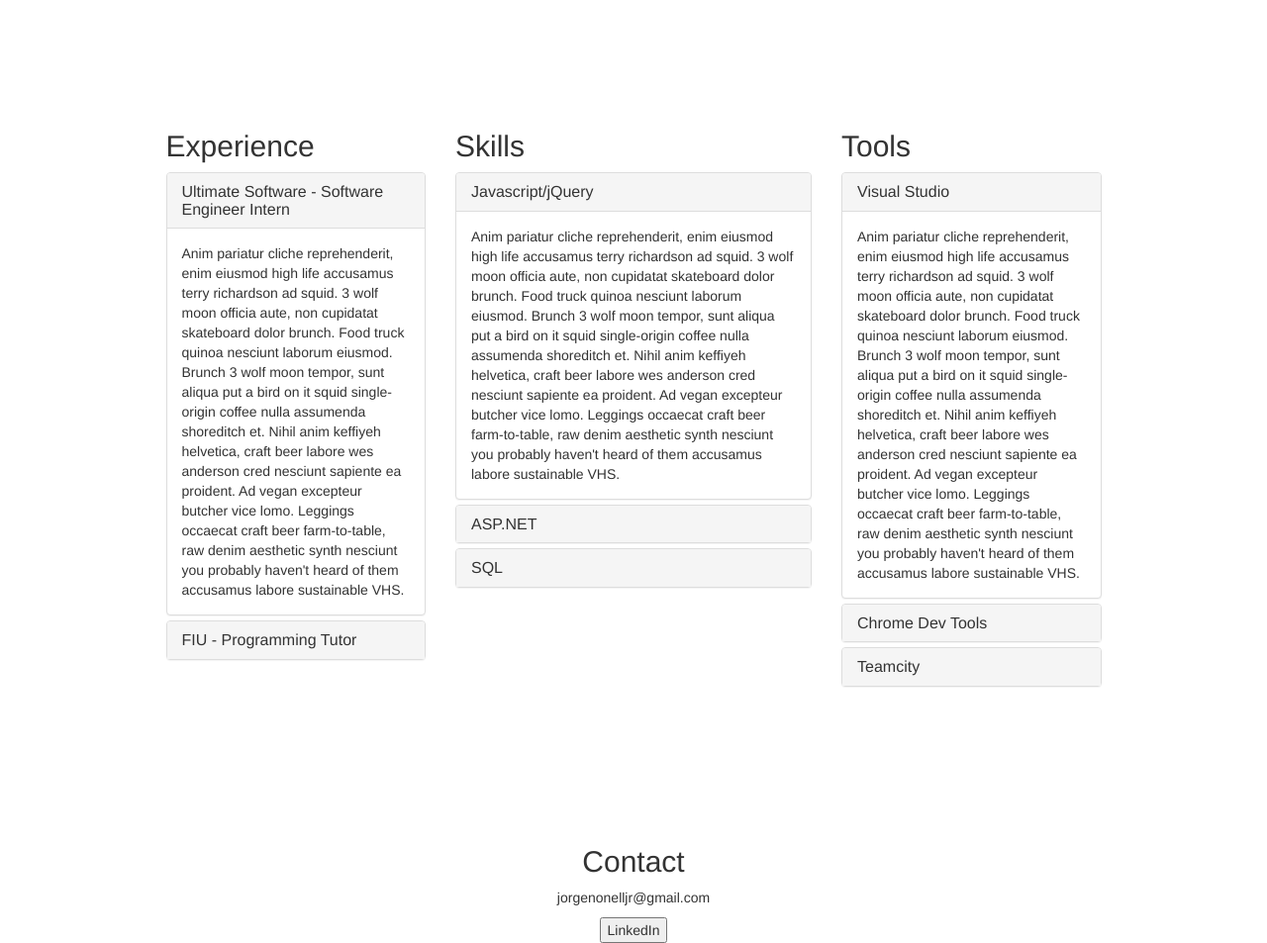
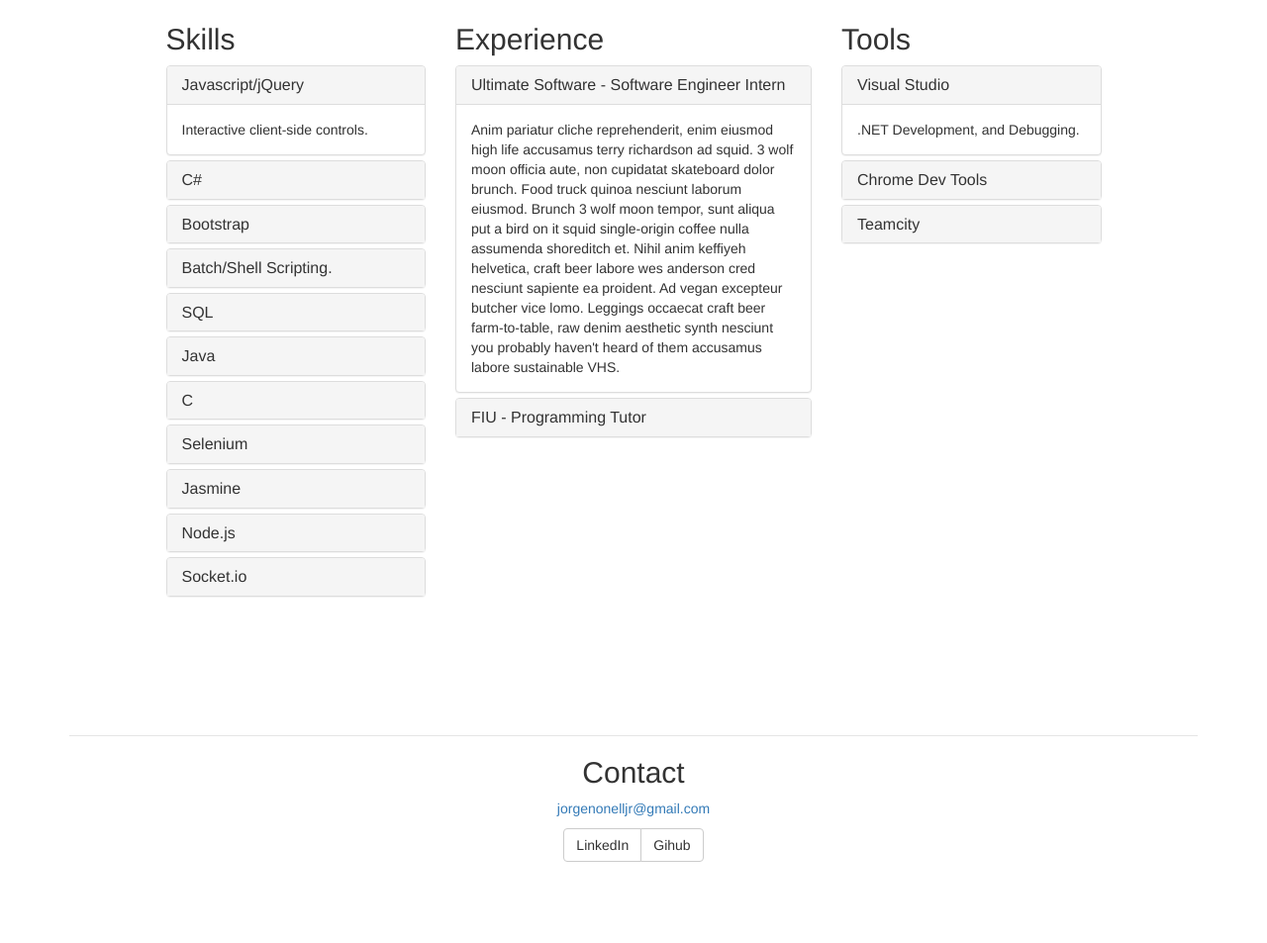
Before and after one commit to darkusaido/jorgenonell.me, a website: page client/dev/dev.html in a window 1280 px wide. Shown: the part 1440-2393 px from the top of the page at 99% size. After the commit the page ends 2331 px from the top, so only its background shows below. Drawn offline with nearby package versions, Linux system fonts and the light colour scheme; files that its build step writes are made by us from their sources; files whose address does not match are found by name.

Commit message:
Cleaned up footer

```diff
--- a/client/dev/dev.css
+++ b/client/dev/dev.css
@@ -12,6 +12,18 @@
 	margin-bottom: 0;
 }
 
-.jumbotron{
-	padding-top: 0;
+#contact{
+	background-color: #999;
 }
+
+.email-link{
+	margin-bottom: 10px;
+}
+.footer-section{
+    padding-bottom: 40px;
+    border-top: 1px solid #e5e5e5;
+}
+.footer-button{
+	margin-right: : 30px;
+	display: inline;
+}
--- a/client/dev/dev.html
+++ b/client/dev/dev.html
@@ -42,13 +42,13 @@
 			</div>
 		</div>
 
-		<div class="jumbotron">
+
 			<img  id="main_img" src="img/day.jpg" class="img-responsive">
-			<div class="row container text-center">
-				<h1 id="moment">Jorge Nonell - Developer</h1>
+			<div class="row-fluid container text-center">
+				<h1>Jorge Nonell - Developer</h1>
 				<button class="btn btn-primary">Download Resume</button>
 			</div>
-		</div>
+
 
 		<div class="container">
 			<div id="about" class="row top30 container well well-lg">
@@ -56,9 +56,167 @@
 				<p class="lead">Farm-to-table 3 wolf moon polaroid, selvage lomo locavore bicycle rights Marfa fanny pack chambray paleo quinoa stumptown XOXO scenester. 8-bit wolf organic try-hard mlkshk biodiesel, leggings kitsch meditation. Lo-fi kale chips roof party slow-carb pour-over, +1 bespoke pop-up small batch retro kitsch lumbersexual Carles. Bicycle rights literally Bushwick, pour-over Wes Anderson mustache retro fanny pack cray. Occupy whatever four dollar toast chillwave, Echo Park ennui crucifix organic keytar High Life health goth cold-pressed. Hella mustache meh tote bag, selvage farm-to-table cray Wes Anderson authentic fixie. Wes Anderson seitan ugh, plaid roof party flexitarian crucifix artisan jean shorts cardigan American Apparel cliche readymade try-hard High Life.
 				</p>
 			</div>
-
 			<div class="row top120">
-				<div class="col-md-3 col-md-offset-1">
+				<div class="col-md-3 col-md-offset-1" >
+					<h2>Skills</h2>
+					<div class="panel-group" id="skills" role="tablist" aria-multiselectable="true">
+						<div class="panel panel-default">
+						    <div class="panel-heading" role="tab" id="heading-js">
+						      	<h4 class="panel-title">
+						        	<a role="button" data-toggle="collapse" data-parent="#skills" href="#collapse-js" aria-expanded="true" aria-controls="collapse-js">
+						          		Javascript/jQuery
+						        	</a>
+						      	</h4>
+						    </div>
+						    <div id="collapse-js" class="panel-collapse collapse in" role="tabpanel" aria-labelledby="heading-js">
+						      	<div class="panel-body">
+							        Interactive client-side controls.
+							    </div>
+						    </div>
+						</div>
+						  	<div class="panel panel-default">
+						    	<div class="panel-heading" role="tab" id="heading-cshar">
+						      		<h4 class="panel-title">
+						        		<a class="collapsed" role="button" data-toggle="collapse" data-parent="#skills" href="#collapse-cshar" aria-expanded="false" aria-controls="collapse-cshar">
+					          				C#
+						        		</a>
+						      		</h4>
+						    	</div>
+						    <div id="collapse-cshar" class="panel-collapse collapse" role="tabpanel" aria-labelledby="heading-cshar">
+						      	<div class="panel-body">
+							        Object-Oriented Web, Desktop, and Command Line Application Development.
+						      	</div>
+						    </div>
+					  	</div>
+					  	<div class="panel panel-default">
+					    	<div class="panel-heading" role="tab" id="heading-bs">
+						      	<h4 class="panel-title">
+						        	<a class="collapsed" role="button" data-toggle="collapse" data-parent="#skills" href="#collapse-bs" aria-expanded="false" aria-controls="collapse-bs">
+							        	Bootstrap
+							        </a>
+						      	</h4>
+						    </div>
+						    <div id="collapse-bs" class="panel-collapse collapse" role="tabpanel" aria-labelledby="heading-bs">
+						      	<div class="panel-body">
+							        Responsive Web Design.
+						      	</div>
+						    </div>
+					  	</div>
+					  	<div class="panel panel-default">
+					    	<div class="panel-heading" role="tab" id="heading-btsh">
+						      	<h4 class="panel-title">
+						        	<a class="collapsed" role="button" data-toggle="collapse" data-parent="#skills" href="#collapse-btsh" aria-expanded="false" aria-controls="collapse-btsh">
+							        	Batch/Shell Scripting.
+							        </a>
+						      	</h4>
+						    </div>
+						    <div id="collapse-btsh" class="panel-collapse collapse" role="tabpanel" aria-labelledby="heading-btsh">
+						      	<div class="panel-body">
+							        Automating System Processes and Program Execution.
+						      	</div>
+						    </div>
+					  	</div>
+					  	<div class="panel panel-default">
+					    	<div class="panel-heading" role="tab" id="heading-sql">
+						      	<h4 class="panel-title">
+						        	<a class="collapsed" role="button" data-toggle="collapse" data-parent="#skills" href="#collapse-sql" aria-expanded="false" aria-controls="collapse-sql">
+							        	SQL
+							        </a>
+						      	</h4>
+						    </div>
+						    <div id="collapse-sql" class="panel-collapse collapse" role="tabpanel" aria-labelledby="heading-sql">
+						      	<div class="panel-body">
+							        Basic data-access, store procedure, and debugging.
+						      	</div>
+						    </div>
+					  	</div>
+					  	<div class="panel panel-default">
+					    	<div class="panel-heading" role="tab" id="heading-java">
+						      	<h4 class="panel-title">
+						        	<a class="collapsed" role="button" data-toggle="collapse" data-parent="#skills" href="#collapse-java" aria-expanded="false" aria-controls="collapse-java">
+							        	Java
+							        </a>
+						      	</h4>
+						    </div>
+						    <div id="collapse-java" class="panel-collapse collapse" role="tabpanel" aria-labelledby="heading-java">
+						      	<div class="panel-body">
+							        Object-Oriented Applications.
+						      	</div>
+						    </div>
+					  	</div>
+					  	<div class="panel panel-default">
+					    	<div class="panel-heading" role="tab" id="heading-c">
+						      	<h4 class="panel-title">
+						        	<a class="collapsed" role="button" data-toggle="collapse" data-parent="#skills" href="#collapse-c" aria-expanded="false" aria-controls="collapse-c">
+							        	C
+							        </a>
+						      	</h4>
+						    </div>
+						    <div id="collapse-c" class="panel-collapse collapse" role="tabpanel" aria-labelledby="heading-c">
+						      	<div class="panel-body">
+							        Kernel-level and network programming.
+						      	</div>
+						    </div>
+					  	</div>
+					  	<div class="panel panel-default">
+					    	<div class="panel-heading" role="tab" id="heading-sel">
+						      	<h4 class="panel-title">
+						        	<a class="collapsed" role="button" data-toggle="collapse" data-parent="#skills" href="#collapse-sel" aria-expanded="false" aria-controls="collapse-sel">
+							        	Selenium
+							        </a>
+						      	</h4>
+						    </div>
+						    <div id="collapse-sel" class="panel-collapse collapse" role="tabpanel" aria-labelledby="heading-sel">
+						      	<div class="panel-body">
+							        Automated UI Testing.
+						      	</div>
+						    </div>
+					  	</div>
+					  	<div class="panel panel-default">
+					    	<div class="panel-heading" role="tab" id="heading-jas">
+						      	<h4 class="panel-title">
+						        	<a class="collapsed" role="button" data-toggle="collapse" data-parent="#skills" href="#collapse-jas" aria-expanded="false" aria-controls="collapse-jas">
+							        	Jasmine
+							        </a>
+						      	</h4>
+						    </div>
+						    <div id="collapse-jas" class="panel-collapse collapse" role="tabpanel" aria-labelledby="heading-jas">
+						      	<div class="panel-body">
+							        Javascript Unit Testing.
+						      	</div>
+						    </div>
+					  	</div>
+					  	<div class="panel panel-default">
+					    	<div class="panel-heading" role="tab" id="heading-node">
+						      	<h4 class="panel-title">
+						        	<a class="collapsed" role="button" data-toggle="collapse" data-parent="#skills" href="#collapse-node" aria-expanded="false" aria-controls="collapse-node">
+							        	Node.js
+							        </a>
+						      	</h4>
+						    </div>
+						    <div id="collapse-node" class="panel-collapse collapse" role="tabpanel" aria-labelledby="heading-node">
+						      	<div class="panel-body">
+							        HTTP Server, Request/Reponse Pattern.
+						      	</div>
+						    </div>
+					  	</div>
+					  	<div class="panel panel-default">
+					    	<div class="panel-heading" role="tab" id="heading-sock">
+						      	<h4 class="panel-title">
+						        	<a class="collapsed" role="button" data-toggle="collapse" data-parent="#skills" href="#collapse-sock" aria-expanded="false" aria-controls="collapse-sock">
+							        	Socket.io
+							        </a>
+						      	</h4>
+						    </div>
+						    <div id="collapse-sock" class="panel-collapse collapse" role="tabpanel" aria-labelledby="heading-sock">
+						      	<div class="panel-body">
+							        Synchronizing UI and Internal Program State Across All Clients.
+						      	</div>
+						    </div>
+					  	</div>
+					</div>
+				</div>
+				<div class="col-md-4">
 					<h2>Experience</h2>
 					<div class="panel-group" id="exp" role="tablist" aria-multiselectable="true">
 						<div class="panel panel-default">
@@ -91,61 +249,6 @@
 					  	</div>
 			  		</div>
 				</div>
-				<div class="col-md-4" >
-					<h2>Skills</h2>
-					<div class="panel-group" id="skills" role="tablist" aria-multiselectable="true">
-						<div class="panel panel-default">
-						    <div class="panel-heading" role="tab" id="heading-js">
-						      	<h4 class="panel-title">
-						        	<a role="button" data-toggle="collapse" data-parent="#skills" href="#collapse-js" aria-expanded="true" aria-controls="collapse-js">
-						          		Javascript/jQuery
-						        	</a>
-						      	</h4>
-						    </div>
-						    <div id="collapse-js" class="panel-collapse collapse in" role="tabpanel" aria-labelledby="heading-js">
-						      	<div class="panel-body">
-							        Anim pariatur cliche reprehenderit, enim eiusmod high life accusamus terry richardson ad squid. 3 wolf moon officia aute, non cupidatat skateboard dolor brunch. Food truck quinoa nesciunt laborum eiusmod. Brunch 3 wolf moon tempor, sunt aliqua put a bird on it squid single-origin coffee nulla assumenda shoreditch et. Nihil anim keffiyeh helvetica, craft beer labore wes anderson cred nesciunt sapiente ea proident. Ad vegan excepteur butcher vice lomo. Leggings occaecat craft beer farm-to-table, raw denim aesthetic synth nesciunt you probably haven't heard of them accusamus labore sustainable VHS.
-							    </div>
-						    </div>
-						</div>
-						  	<div class="panel panel-default">
-						    	<div class="panel-heading" role="tab" id="heading-asp">
-						      		<h4 class="panel-title">
-						        		<a class="collapsed" role="button" data-toggle="collapse" data-parent="#skills" href="#collapse-asp" aria-expanded="false" aria-controls="collapse-asp">
-					          				ASP.NET
-						        		</a>
-						      		</h4>
-						    	</div>
-						    <div id="collapse-asp" class="panel-collapse collapse" role="tabpanel" aria-labelledby="heading-asp">
-						      	<div class="panel-body">
-							        Anim pariatur cliche reprehenderit, enim eiusmod high life accusamus terry richardson ad squid. 3 wolf moon officia aute, non cupidatat skateboard dolor brunch. Food truck quinoa nesciunt laborum eiusmod. Brunch 3 wolf moon tempor, sunt aliqua put a bird on it squid single-origin coffee nulla assumenda shoreditch et. Nihil anim keffiyeh helvetica, craft beer labore wes anderson cred nesciunt sapiente ea proident. Ad vegan excepteur butcher vice lomo. Leggings occaecat craft beer farm-to-table, raw denim aesthetic synth nesciunt you probably haven't heard of them accusamus labore sustainable VHS.
-						      	</div>
-						    </div>
-					  	</div>
-					  	<div class="panel panel-default">
-					    	<div class="panel-heading" role="tab" id="heading-sql">
-						      	<h4 class="panel-title">
-						        	<a class="collapsed" role="button" data-toggle="collapse" data-parent="#skills" href="#collapse-sql" aria-expanded="false" aria-controls="collapse-sql">
-							        	SQL
-							        </a>
-						      	</h4>
-						    </div>
-						    <div id="collapse-sql" class="panel-collapse collapse" role="tabpanel" aria-labelledby="heading-sql">
-						      	<div class="panel-body">
-							        Anim pariatur cliche reprehenderit, enim eiusmod high life accusamus terry richardson ad squid. 3 wolf moon officia aute, non cupidatat skateboard dolor brunch. Food truck quinoa nesciunt laborum eiusmod. Brunch 3 wolf moon tempor, sunt aliqua put a bird on it squid single-origin coffee nulla assumenda shoreditch et. Nihil anim keffiyeh helvetica, craft beer labore wes anderson cred nesciunt sapiente ea proident. Ad vegan excepteur butcher vice lomo. Leggings occaecat craft beer farm-to-table, raw denim aesthetic synth nesciunt you probably haven't heard of them accusamus labore sustainable VHS.
-						      	</div>
-						    </div>
-					  	</div>
-					</div>
-				</div>
-<!-- 				<li>Java</li>
-						<li>C</li>
-						<li>Command Line</li>
-						<li>Git</li>
-						<li>SVN</li>
-						<li>Selenium</li>
-						<li>Jasmine</li>
-						<li>Node.js</li> -->
 				<div class="col-md-3">
 					<h2>Tools</h2>
 					<div class="panel-group" id="tools" role="tablist" aria-multiselectable="true">
@@ -159,7 +262,7 @@
 						    </div>
 						    <div id="collapse-vs" class="panel-collapse collapse in" role="tabpanel" aria-labelledby="heading-vs">
 						      	<div class="panel-body">
-							        Anim pariatur cliche reprehenderit, enim eiusmod high life accusamus terry richardson ad squid. 3 wolf moon officia aute, non cupidatat skateboard dolor brunch. Food truck quinoa nesciunt laborum eiusmod. Brunch 3 wolf moon tempor, sunt aliqua put a bird on it squid single-origin coffee nulla assumenda shoreditch et. Nihil anim keffiyeh helvetica, craft beer labore wes anderson cred nesciunt sapiente ea proident. Ad vegan excepteur butcher vice lomo. Leggings occaecat craft beer farm-to-table, raw denim aesthetic synth nesciunt you probably haven't heard of them accusamus labore sustainable VHS.
+							        .NET Development, and Debugging.
 							    </div>
 						    </div>
 						</div>
@@ -173,7 +276,7 @@
 						    	</div>
 						    <div id="collapse-cdt" class="panel-collapse collapse" role="tabpanel" aria-labelledby="heading-cdt">
 						      	<div class="panel-body">
-							        Anim pariatur cliche reprehenderit, enim eiusmod high life accusamus terry richardson ad squid. 3 wolf moon officia aute, non cupidatat skateboard dolor brunch. Food truck quinoa nesciunt laborum eiusmod. Brunch 3 wolf moon tempor, sunt aliqua put a bird on it squid single-origin coffee nulla assumenda shoreditch et. Nihil anim keffiyeh helvetica, craft beer labore wes anderson cred nesciunt sapiente ea proident. Ad vegan excepteur butcher vice lomo. Leggings occaecat craft beer farm-to-table, raw denim aesthetic synth nesciunt you probably haven't heard of them accusamus labore sustainable VHS.
+							        Web Debugging.
 						      	</div>
 						    </div>
 					  	</div>
@@ -187,7 +290,7 @@
 						    </div>
 						    <div id="collapse-tc" class="panel-collapse collapse" role="tabpanel" aria-labelledby="heading-tc">
 						      	<div class="panel-body">
-							        Anim pariatur cliche reprehenderit, enim eiusmod high life accusamus terry richardson ad squid. 3 wolf moon officia aute, non cupidatat skateboard dolor brunch. Food truck quinoa nesciunt laborum eiusmod. Brunch 3 wolf moon tempor, sunt aliqua put a bird on it squid single-origin coffee nulla assumenda shoreditch et. Nihil anim keffiyeh helvetica, craft beer labore wes anderson cred nesciunt sapiente ea proident. Ad vegan excepteur butcher vice lomo. Leggings occaecat craft beer farm-to-table, raw denim aesthetic synth nesciunt you probably haven't heard of them accusamus labore sustainable VHS.
+							        Working With Automated Testing Pipe Lines.
 						      	</div>
 						    </div>
 					  	</div>
@@ -198,13 +301,23 @@
 						<li>Tortoise SVN</li>
 						<li>MS Office</li> -->
 			</div>
-			<div id="contact" class="background-gray row top120">
-				<div class="col-md-4 col-md-offset-4 col-sm-6 col-sm-offset-3 col-xs-8 col-xs-offset-2 text-center">
-					<h2>Contact</h2>
-					<p>jorgenonelljr@gmail.com</p>
-					<button>LinkedIn</button>
+			<div class="top120"></div>
+			<footer class="footer-section">
+				<div id="contact" class="row-fluid">
+					<div class="col-md-4 col-md-offset-4 col-sm-6 col-sm-offset-3 col-xs-8 col-xs-offset-2 text-center">
+						<h2>Contact</h2>
+						<div class="email-link">
+							<a href="mailto:jorgenonelljr@gmail.com">jorgenonelljr@gmail.com</a>
+						</div>
+						<div class="btn-group">
+						  <button type="button" class="btn btn-default">LinkedIn</button>
+						  <button type="button" class="btn btn-default">Gihub</button>
+						</div>
+						<br/>
+						<br/>
+					</div>
 				</div>
-			</div>
+			</footer>
 		</div>
 	</body>
 
```
Also changed, not shown: client/dev/dev.js (+5 -2 lines).
